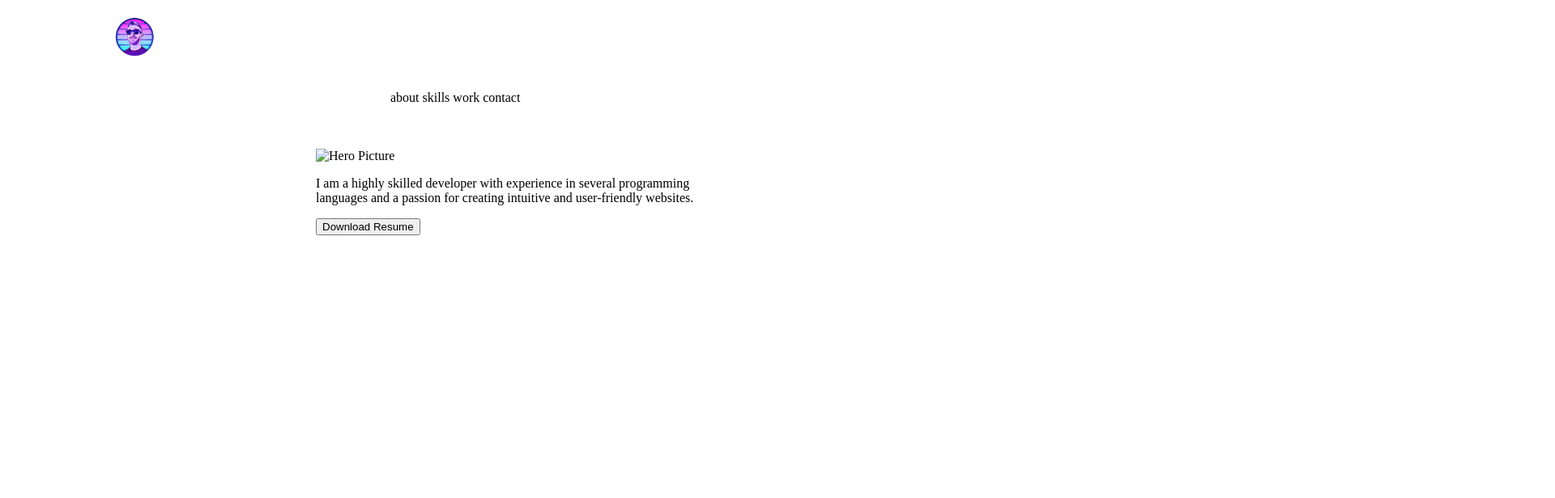
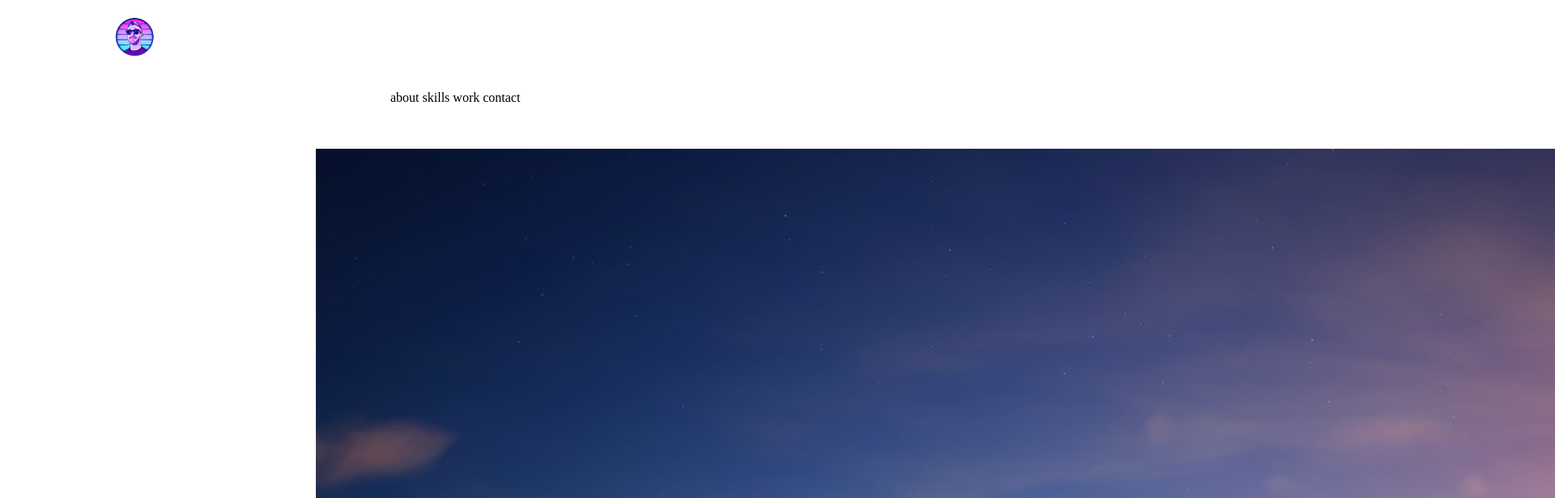
Before and after one commit to johnsolo17/UX_UI_HW_17, a plain HTML site: page index.html in a window 1280 px wide. Shown: the top 616 px of the page at 81% size, 1920 px wide, since content can reach past the window. Drawn offline with Linux system fonts and the light colour scheme.

Commit message:
added temp hero image

```diff
--- a/index.html
+++ b/index.html
@@ -19,8 +19,8 @@
       </header>
       <section class="heroImg">
         <div class="content">
-          <img src="picture.jpg" alt="Hero Picture">
-          <p>I am a highly skilled developer with experience in several programming languages and a passion for creating intuitive and user-friendly websites.</p>
+          <img src="images/KameHouse.jpg" alt="Hero Picture">
+          <p>I am an eager designer with a basic understanding of programming languages and a passion for creating intuitive and user-friendly websites.</p>
           <button>Download Resume</button>
         </div>
       </section>
```
Also changed, not shown: images/KameHouse.jpg (added).
